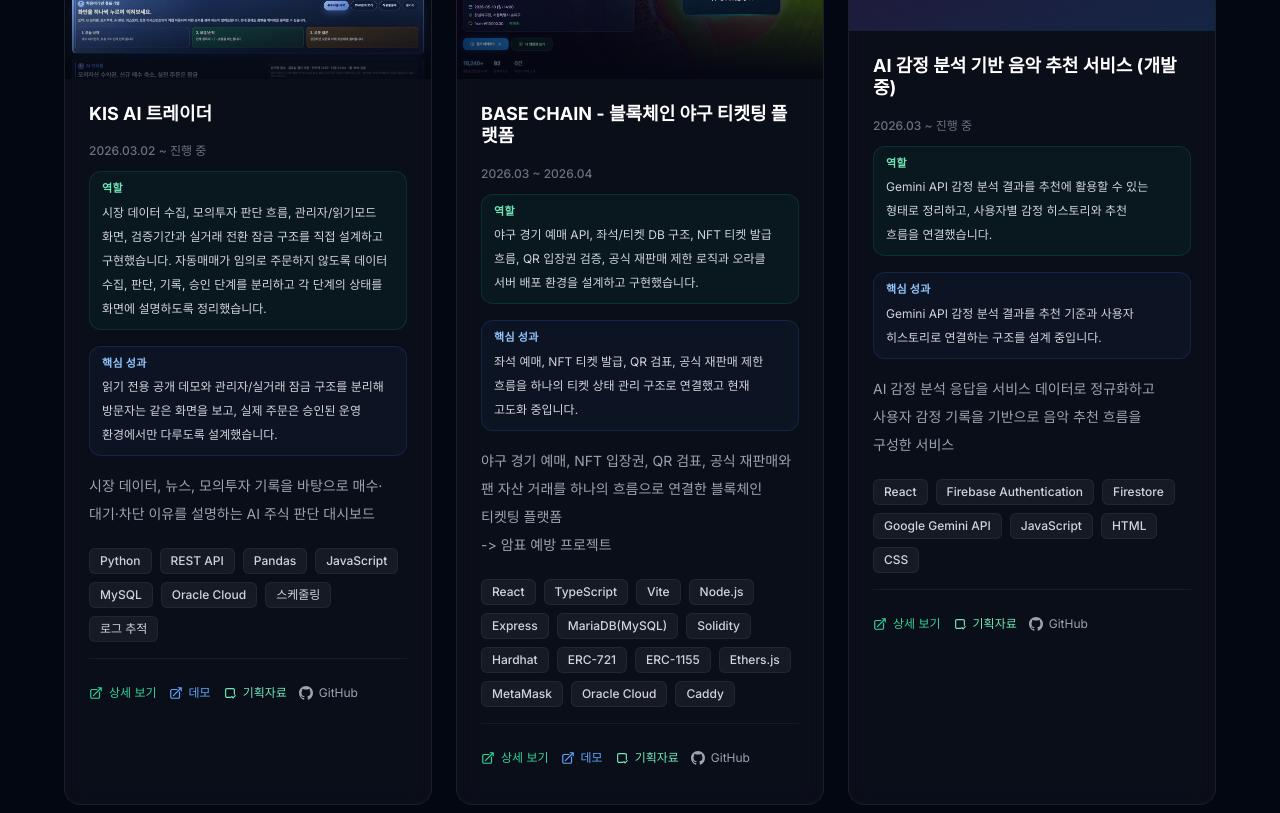
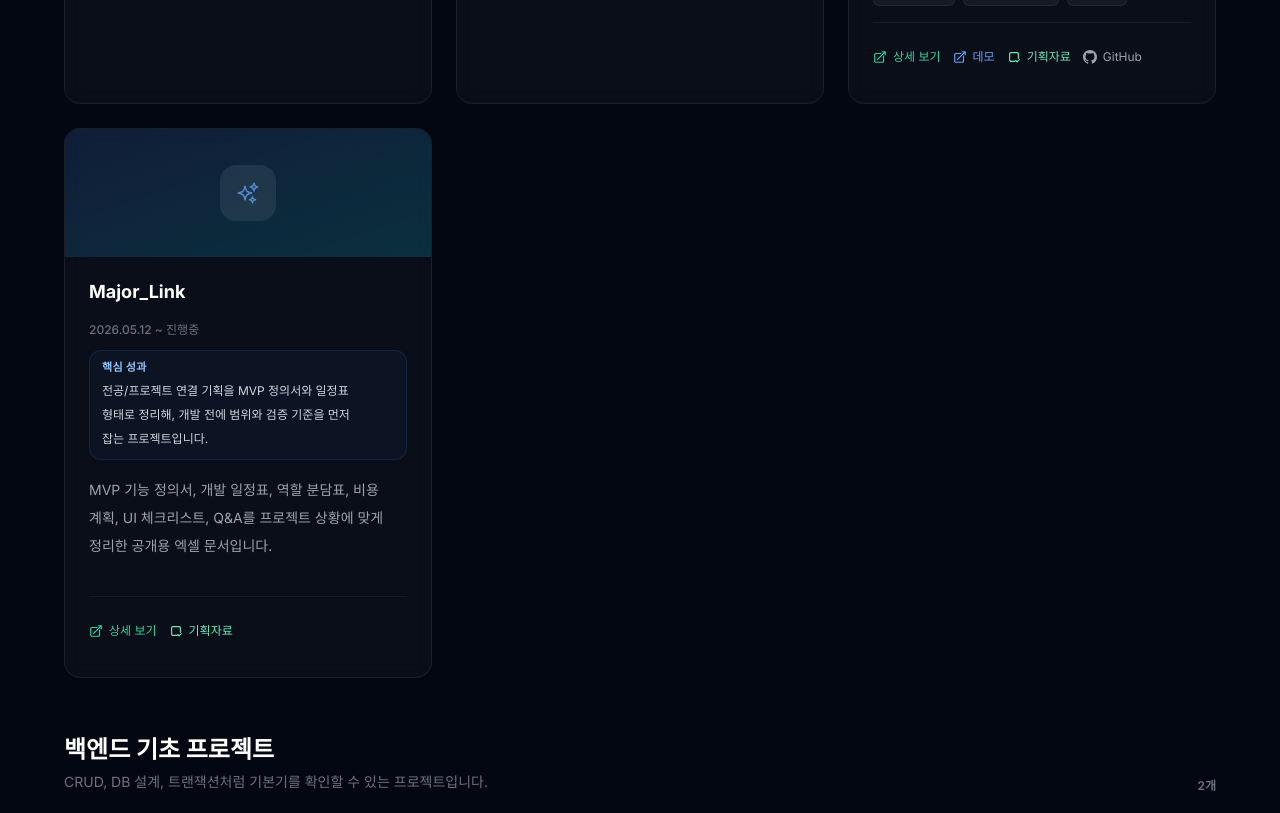
Before and after one commit to FutureAria/my_site, a Next.js app: page / in a window 1280 px wide. Shown: the part 5280-6093 px from the top of the page. Built offline with nearby package versions, Linux system fonts and the light colour scheme; no server answers.

Commit message:
Group portfolio projects by category

```diff
--- a/app/admin/page.tsx
+++ b/app/admin/page.tsx
@@ -55,6 +55,7 @@
   image: string;
   link: string;
   github: string;
+  category?: string;
   demo?: ProjectDemo;
   documents?: ProjectDocument[];
   detail: ProjectDetail;
@@ -763,6 +764,16 @@
                     }}
                   />
                 </div>
+                <Field
+                  label="프로젝트 분류"
+                  value={project.category || ""}
+                  placeholder="대표 프로젝트 / 백엔드 기초 프로젝트 / 개발 중 · 기획 프로젝트"
+                  onChange={(v) => {
+                    const projects = [...data.projects];
+                    projects[i] = { ...projects[i], category: v };
+                    setData({ ...data, projects });
+                  }}
+                />
                 <TextArea
                   label="설명"
                   value={project.desc}
@@ -1190,6 +1201,7 @@
                       image: "",
                       link: "",
                       github: "",
+                      category: "기타 프로젝트",
                       demo: {
                         ctaLabel: "",
                         note: "",
--- a/app/page.tsx
+++ b/app/page.tsx
@@ -20,6 +20,7 @@
       image: project.image,
       link: project.link,
       github: project.github,
+      category: project.category || "기타 프로젝트",
       documents: project.documents || [],
       detail: {
         role: project.detail?.role || "",
--- a/components/Projects.tsx
+++ b/components/Projects.tsx
@@ -13,6 +13,7 @@
   image: string;
   link: string;
   github: string;
+  category?: string;
   documents?: Array<{
     title?: string;
     file?: string;
@@ -63,6 +64,29 @@
   "MariaDB(MySQL)",
 ];
 
+const PROJECT_GROUPS = [
+  {
+    id: "대표 프로젝트",
+    title: "대표 프로젝트",
+    desc: "운영, 배포, 데이터 흐름, API 설계 경험이 잘 드러나는 프로젝트입니다.",
+  },
+  {
+    id: "백엔드 기초 프로젝트",
+    title: "백엔드 기초 프로젝트",
+    desc: "CRUD, DB 설계, 트랜잭션처럼 기본기를 확인할 수 있는 프로젝트입니다.",
+  },
+  {
+    id: "개발 중 · 기획 프로젝트",
+    title: "개발 중 · 기획 프로젝트",
+    desc: "현재 확장하거나 기획을 정리 중인 프로젝트입니다.",
+  },
+  {
+    id: "기타 프로젝트",
+    title: "기타 프로젝트",
+    desc: "추가로 정리한 프로젝트입니다.",
+  },
+];
+
 export default function Projects({ data }: { data: ProjectItem[] }) {
   const ref = useRef<HTMLElement>(null);
   const [visible, setVisible] = useState(false);
@@ -111,91 +135,22 @@
     const matchTech = !activeTech || p.techs.includes(activeTech);
     return matchSearch && matchTech;
   });
+  const groupedProjects = PROJECT_GROUPS.map((group) => ({
+    ...group,
+    projects: filtered.filter(
+      (project) => (project.category || "기타 프로젝트") === group.id
+    ),
+  })).filter((group) => group.projects.length > 0);
 
-  return (
-    <section id="projects" ref={ref} className="py-20 sm:py-24 px-4 sm:px-6">
-      <div className="max-w-6xl mx-auto">
-        {/* Section header */}
-        <div
-          className={`text-center mb-10 transition-all duration-700 ${visible ? "opacity-100 translate-y-0" : "opacity-0 translate-y-8"}`}
-        >
-          <span className="text-sm font-semibold tracking-widest uppercase text-emerald-400 mb-3 block">
-            프로젝트
-          </span>
-          <h2 className="text-3xl sm:text-4xl font-bold mb-4">
-            주요 <span className="gradient-text">프로젝트</span>
-          </h2>
-          <div className="w-16 h-1 bg-gradient-to-r from-blue-500 to-emerald-500 rounded-full mx-auto" />
-        </div>
-
-        {/* 검색 + 필터 */}
-        <div
-          className={`mb-8 transition-all duration-700 delay-100 ${visible ? "opacity-100 translate-y-0" : "opacity-0 translate-y-8"}`}
-        >
-          {/* 검색창 */}
-          <div className="relative mb-4">
-            <svg className="absolute left-3.5 top-1/2 -translate-y-1/2 w-4 h-4 text-gray-500" fill="none" viewBox="0 0 24 24" stroke="currentColor" strokeWidth={2}>
-              <path strokeLinecap="round" strokeLinejoin="round" d="M21 21l-5.197-5.197m0 0A7.5 7.5 0 105.196 5.196a7.5 7.5 0 0010.607 10.607z" />
-            </svg>
-            <input
-              type="text"
-              value={search}
-              onChange={(e) => setSearch(e.target.value)}
-              placeholder="프로젝트 검색..."
-              className="w-full pl-10 pr-4 py-2.5 rounded-xl bg-white/5 border border-white/10 text-white placeholder-gray-600 text-sm focus:outline-none focus:border-blue-500/50 focus:bg-white/[0.07] transition-all"
-            />
-            {search && (
-              <button onClick={() => setSearch("")} className="absolute right-3.5 top-1/2 -translate-y-1/2 text-gray-500 hover:text-gray-300 transition-colors">
-                <svg className="w-4 h-4" fill="none" viewBox="0 0 24 24" stroke="currentColor" strokeWidth={2}>
-                  <path strokeLinecap="round" strokeLinejoin="round" d="M6 18L18 6M6 6l12 12" />
-                </svg>
-              </button>
-            )}
-          </div>
-          {/* 기술 스택 필터 */}
-          <div className="flex flex-wrap gap-2">
-            <button
-              onClick={() => setActiveTech(null)}
-              className={`px-3 py-1 rounded-lg text-xs font-medium transition-all ${!activeTech ? "bg-blue-500/20 text-blue-300 border border-blue-500/30" : "bg-white/5 text-gray-400 border border-white/5 hover:border-white/10 hover:text-gray-300"}`}
-            >
-              전체
-            </button>
-            {visibleTechs.map((tech) => (
-              <button
-                key={tech}
-                onClick={() => setActiveTech(activeTech === tech ? null : tech)}
-                className={`px-3 py-1 rounded-lg text-xs font-medium transition-all ${activeTech === tech ? "bg-emerald-500/20 text-emerald-300 border border-emerald-500/30" : "bg-white/5 text-gray-400 border border-white/5 hover:border-white/10 hover:text-gray-300"}`}
-              >
-                {tech}
-              </button>
-            ))}
-            {hiddenTechCount > 0 && (
-              <button
-                onClick={() => setShowAllTechs((value) => !value)}
-                className="px-3 py-1 rounded-lg text-xs font-semibold transition-all bg-white/5 text-gray-300 border border-white/10 hover:border-blue-500/30 hover:text-blue-300"
-                aria-expanded={showAllTechs}
-              >
-                {showAllTechs ? "접기" : `+ ${hiddenTechCount}개 더보기`}
-              </button>
-            )}
-          </div>
-        </div>
-
-        {/* Project cards */}
-        <div className="grid grid-cols-1 md:grid-cols-2 lg:grid-cols-3 gap-6">
-          {filtered.length === 0 && (
-            <div className="col-span-full text-center py-16 text-gray-500">
-              <svg className="w-12 h-12 mx-auto mb-3 opacity-30" fill="none" viewBox="0 0 24 24" stroke="currentColor">
-                <path strokeLinecap="round" strokeLinejoin="round" strokeWidth={1.5} d="M21 21l-5.197-5.197m0 0A7.5 7.5 0 105.196 5.196a7.5 7.5 0 0010.607 10.607z" />
-              </svg>
-              <p>검색 결과가 없습니다.</p>
-            </div>
-          )}
-          {filtered.map((project, i) => {
+  const renderProjectCard = (
+    project: ProjectItem,
+    i: number,
+    sectionOffset: number
+  ) => {
     const originalIndex = data.indexOf(project);
     const color = colors[originalIndex % colors.length];
 
-            const card = (
+    return (
       <div
         key={originalIndex}
         onClick={() => router.push(`/projects/${originalIndex}`)}
@@ -204,7 +159,7 @@
             ? "opacity-100 translate-y-0"
             : "opacity-0 translate-y-10"
         }`}
-                style={{ transitionDelay: `${150 + i * 150}ms` }}
+        style={{ transitionDelay: `${150 + (sectionOffset + i) * 100}ms` }}
       >
         {/* Card header - image or gradient */}
         {project.image ? (
@@ -345,10 +300,117 @@
         </div>
       </div>
     );
+  };
 
-            return card;
+  return (
+    <section id="projects" ref={ref} className="py-20 sm:py-24 px-4 sm:px-6">
+      <div className="max-w-6xl mx-auto">
+        {/* Section header */}
+        <div
+          className={`text-center mb-10 transition-all duration-700 ${visible ? "opacity-100 translate-y-0" : "opacity-0 translate-y-8"}`}
+        >
+          <span className="text-sm font-semibold tracking-widest uppercase text-emerald-400 mb-3 block">
+            프로젝트
+          </span>
+          <h2 className="text-3xl sm:text-4xl font-bold mb-4">
+            주요 <span className="gradient-text">프로젝트</span>
+          </h2>
+          <div className="w-16 h-1 bg-gradient-to-r from-blue-500 to-emerald-500 rounded-full mx-auto" />
+        </div>
+
+        {/* 검색 + 필터 */}
+        <div
+          className={`mb-8 transition-all duration-700 delay-100 ${visible ? "opacity-100 translate-y-0" : "opacity-0 translate-y-8"}`}
+        >
+          {/* 검색창 */}
+          <div className="relative mb-4">
+            <svg className="absolute left-3.5 top-1/2 -translate-y-1/2 w-4 h-4 text-gray-500" fill="none" viewBox="0 0 24 24" stroke="currentColor" strokeWidth={2}>
+              <path strokeLinecap="round" strokeLinejoin="round" d="M21 21l-5.197-5.197m0 0A7.5 7.5 0 105.196 5.196a7.5 7.5 0 0010.607 10.607z" />
+            </svg>
+            <input
+              type="text"
+              value={search}
+              onChange={(e) => setSearch(e.target.value)}
+              placeholder="프로젝트 검색..."
+              className="w-full pl-10 pr-4 py-2.5 rounded-xl bg-white/5 border border-white/10 text-white placeholder-gray-600 text-sm focus:outline-none focus:border-blue-500/50 focus:bg-white/[0.07] transition-all"
+            />
+            {search && (
+              <button onClick={() => setSearch("")} className="absolute right-3.5 top-1/2 -translate-y-1/2 text-gray-500 hover:text-gray-300 transition-colors">
+                <svg className="w-4 h-4" fill="none" viewBox="0 0 24 24" stroke="currentColor" strokeWidth={2}>
+                  <path strokeLinecap="round" strokeLinejoin="round" d="M6 18L18 6M6 6l12 12" />
+                </svg>
+              </button>
+            )}
+          </div>
+          {/* 기술 스택 필터 */}
+          <div className="flex flex-wrap gap-2">
+            <button
+              onClick={() => setActiveTech(null)}
+              className={`px-3 py-1 rounded-lg text-xs font-medium transition-all ${!activeTech ? "bg-blue-500/20 text-blue-300 border border-blue-500/30" : "bg-white/5 text-gray-400 border border-white/5 hover:border-white/10 hover:text-gray-300"}`}
+            >
+              전체
+            </button>
+            {visibleTechs.map((tech) => (
+              <button
+                key={tech}
+                onClick={() => setActiveTech(activeTech === tech ? null : tech)}
+                className={`px-3 py-1 rounded-lg text-xs font-medium transition-all ${activeTech === tech ? "bg-emerald-500/20 text-emerald-300 border border-emerald-500/30" : "bg-white/5 text-gray-400 border border-white/5 hover:border-white/10 hover:text-gray-300"}`}
+              >
+                {tech}
+              </button>
+            ))}
+            {hiddenTechCount > 0 && (
+              <button
+                onClick={() => setShowAllTechs((value) => !value)}
+                className="px-3 py-1 rounded-lg text-xs font-semibold transition-all bg-white/5 text-gray-300 border border-white/10 hover:border-blue-500/30 hover:text-blue-300"
+                aria-expanded={showAllTechs}
+              >
+                {showAllTechs ? "접기" : `+ ${hiddenTechCount}개 더보기`}
+              </button>
+            )}
+          </div>
+        </div>
+
+        {/* Project cards */}
+        {filtered.length === 0 ? (
+          <div className="text-center py-16 text-gray-500">
+            <svg className="w-12 h-12 mx-auto mb-3 opacity-30" fill="none" viewBox="0 0 24 24" stroke="currentColor">
+              <path strokeLinecap="round" strokeLinejoin="round" strokeWidth={1.5} d="M21 21l-5.197-5.197m0 0A7.5 7.5 0 105.196 5.196a7.5 7.5 0 0010.607 10.607z" />
+            </svg>
+            <p>검색 결과가 없습니다.</p>
+          </div>
+        ) : (
+          <div className="space-y-14">
+            {groupedProjects.map((group, groupIndex) => {
+              const sectionOffset = groupedProjects
+                .slice(0, groupIndex)
+                .reduce((sum, item) => sum + item.projects.length, 0);
+
+              return (
+                <section key={group.id}>
+                  <div className="mb-5 flex flex-col gap-2 sm:flex-row sm:items-end sm:justify-between">
+                    <div>
+                      <h3 className="text-xl sm:text-2xl font-bold text-white">
+                        {group.title}
+                      </h3>
+                      <p className="mt-1 text-sm leading-6 text-gray-500">
+                        {group.desc}
+                      </p>
+                    </div>
+                    <span className="text-xs font-semibold text-gray-500">
+                      {group.projects.length}개
+                    </span>
+                  </div>
+                  <div className="grid grid-cols-1 md:grid-cols-2 lg:grid-cols-3 gap-6">
+                    {group.projects.map((project, i) =>
+                      renderProjectCard(project, i, sectionOffset)
+                    )}
+                  </div>
+                </section>
+              );
             })}
           </div>
+        )}
       </div>
     </section>
   );
--- a/data/portfolio.json
+++ b/data/portfolio.json
@@ -145,7 +145,8 @@
           "preview": "/uploads/project-docs/course-registration-planning.html",
           "type": "xlsx"
         }
-      ]
+      ],
+      "category": "백엔드 기초 프로젝트"
     },
     {
       "title": "CRUD 기반 물품 관리 웹 시스템",
@@ -207,7 +208,8 @@
           "preview": "/uploads/project-docs/crud-planning.html",
           "type": "xlsx"
         }
-      ]
+      ],
+      "category": "백엔드 기초 프로젝트"
     },
     {
       "title": "데이터 기반 AI 상권 분석 및 추천 서비스",
@@ -269,7 +271,8 @@
           "preview": "/uploads/project-docs/commercial-district-planning.html",
           "type": "xlsx"
         }
-      ]
+      ],
+      "category": "대표 프로젝트"
     },
     {
       "title": "KIS AI 트레이더",
@@ -350,7 +353,8 @@
           "preview": "/uploads/project-docs/kis-ai-trader-planning.html",
           "type": "xlsx"
         }
-      ]
+      ],
+      "category": "대표 프로젝트"
     },
     {
       "title": "BASE CHAIN - 블록체인 야구 티켓팅 플랫폼",
@@ -444,7 +448,8 @@
           "preview": "/uploads/project-docs/base-chain-planning.html",
           "type": "xlsx"
         }
-      ]
+      ],
+      "category": "대표 프로젝트"
     },
     {
       "title": "AI 감정 분석 기반 음악 추천 서비스 (개발 중)",
@@ -502,7 +507,8 @@
           "preview": "/uploads/project-docs/emotion-music-planning.html",
           "type": "xlsx"
         }
-      ]
+      ],
+      "category": "개발 중 · 기획 프로젝트"
     },
     {
       "title": "Major_Link",
@@ -544,7 +550,8 @@
         "performance": "초기에는 무거운 기능보다 정적 문서 열람과 다운로드 중심으로 구성해 로딩 부담을 낮췄습니다.",
         "security": "기획자료에는 공개 가능한 내용만 포함하고, 실제 개인정보나 비공개 운영 정보는 넣지 않는 기준으로 관리합니다.",
         "operations": "관리자에서 기획자료 파일을 교체하고 포트폴리오에서 바로 열람/다운로드할 수 있는 방식으로 운영합니다."
-      }
+      },
+      "category": "대표 프로젝트"
     }
   ],
   "skills": {
```
Also changed, not shown: 1 other file (tests, documents, lock files or other folders). Lines whose indentation alone changed are shown as unchanged.
